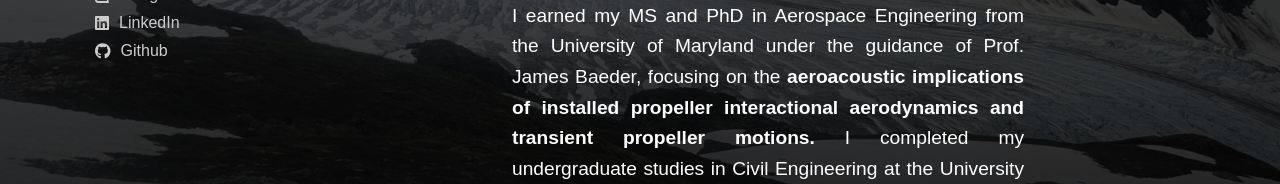
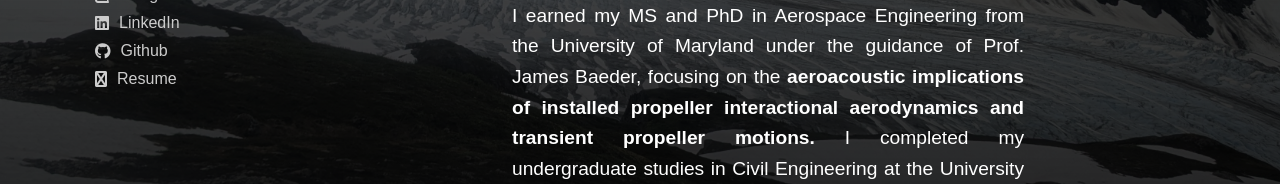
Before and after one commit to dilharaj/dilharaj.github.io, a plain HTML site: page index.html in a window 1280 px wide. Shown: the part 458-642 px from the top of the page. Drawn offline with Linux system fonts and the light colour scheme.

Commit message:
Update index.html

```diff
--- a/index.html
+++ b/index.html
@@ -19,6 +19,7 @@
                         <p><a href="https://scholar.google.com/citations?user=glrXgJEAAAA\&user=glrXgJEAAAAJ" target="_blank"><i class="fas fa-book"></i> Google Scholar</a></p>
                         <p><a href="https://linkedin.com/in/dilhara-jayasundara" target="_blank"><i class="fab fa-linkedin"></i> LinkedIn</a></p>
                         <p><a href="https://github.com/dilharaj" target="_blank"><i class="fab fa-github"></i> Github</a></p>
+                        <p><a href="resume.pdf" target="_blank"><i class="fab fa-file-pdf"></i> Resume</a></p>
                     </div>
                 </div>
             </div>
```
